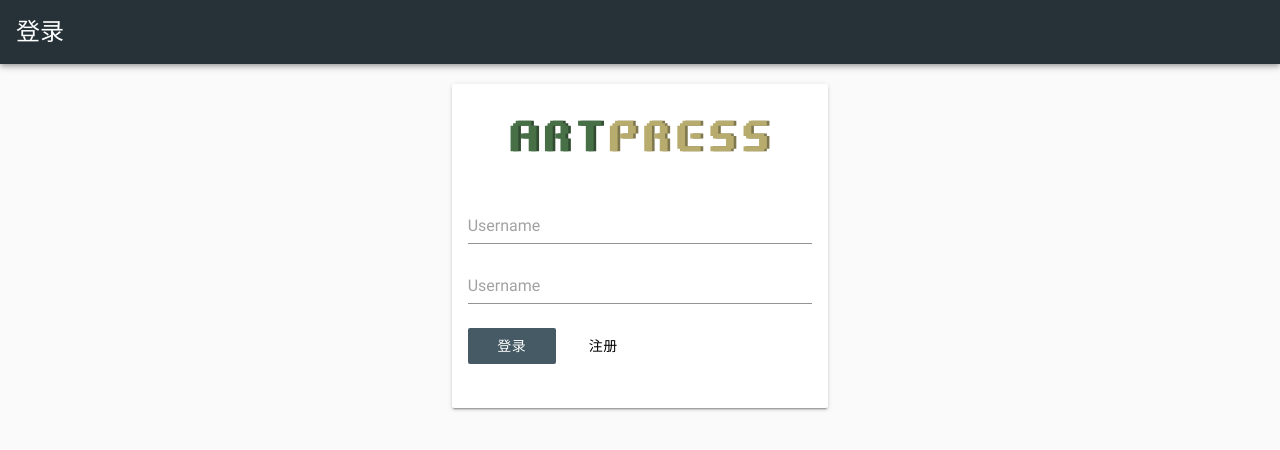
After one commit to JiangCX3/ArtPress, a Django app: page /ap-manager/user/login/ in a window 1280 px wide. The commit adds this page. Shown: the top 450 px of the page. Run offline with Django 3.2, Linux system fonts and the light colour scheme.

Commit message:
创建login

```diff
--- a/ArtPress/settings.py
+++ b/ArtPress/settings.py
@@ -109,15 +109,15 @@ AUTH_PASSWORD_VALIDATORS = [
 # Internationalization
 # https://docs.djangoproject.com/en/2.2/topics/i18n/
 
-LANGUAGE_CODE = 'en-us'
+LANGUAGE_CODE = 'zh-hans'
 
-TIME_ZONE = 'UTC'
+TIME_ZONE = 'Asia/Shanghai'
 
 USE_I18N = True
 
 USE_L10N = True
 
-USE_TZ = True
+USE_TZ = False
 
 # Static files (CSS, JavaScript, Images)
 # https://docs.djangoproject.com/en/2.2/howto/static-files/
--- a/ArtPress/templates/Manager/home.html
+++ b/ArtPress/templates/Manager/home.html
@@ -1,4 +1,4 @@
-{% extends "Manager/panel_template.html" %}
+{% extends "Manager/page_templates/panel_template.html" %}
 
 {% block title %} 控制面板 {% endblock %}
 {% block bar-title %} 控制面板 {% endblock %}
--- /dev/null
+++ b/ArtPress/templates/Manager/login.html
@@ -0,0 +1,32 @@
+{% extends "Manager/page_templates/login_template.html" %}
+
+{% block title %} 登录 {% endblock %}
+{% block bar-title %} 登录 {% endblock %}
+
+{% block content %}
+<div class="mdui-row">
+  <div class="mdui-col-xs-4 mdui-col-offset-xs-4">
+    <div class="mdui-card" style="padding: 20px 0">
+      <div class="mdui-card-header">
+        <img src="/static/images/logo-full.svg" width="260" class="mdui-center">
+      </div>
+      <div class="mdui-card-content">
+        <form action="/">
+          <div class="mdui-textfield">
+            <input class="mdui-textfield-input" type="text" placeholder="Username"/>
+          </div>
+          <div class="mdui-textfield">
+            <input class="mdui-textfield-input" type="password" placeholder="Username"/>
+          </div>
+          <div class="mdui-textfield">
+            <button class="mdui-btn mdui-color-theme-700 mdui-ripple">登录</button>
+            <button class="mdui-btn mdui-ripple">注册</button>
+          </div>
+        </form>
+      </div>
+    </div>
+
+  </div>
+</div>
+
+{% endblock %}
--- /dev/null
+++ b/ArtPress/templates/Manager/page_templates/login_template.html
@@ -0,0 +1,35 @@
+<!DOCTYPE html>
+<html lang="en">
+<head>
+  <meta charset="UTF-8">
+  <title>ArtPress - {% block title %} TITLE {% endblock %}</title>
+
+  <link rel="stylesheet" href="/static/manager/css/mdui.min.css">
+  <script src="/static/manager/js/mdui.min.js"></script>
+  <meta name="viewport" content="width=device-width, initial-scale=1, maximum-scale=1, user-scalable=no">
+</head>
+
+<script>
+    var inst = new mdui.Drawer("#drawer");
+</script>
+
+<body class="mdui-theme-primary-blue-grey mdui-theme-accent-green mdui-color-grey-50">
+
+<!--顶部条-->
+<div class="mdui-appbar">
+  <div class="mdui-toolbar mdui-color-theme-900">
+    <a href="/ap-manager/home" class="mdui-typo-headline">
+      {% block bar-title %} TITLE {% endblock %}
+    </a>
+  </div>
+</div>
+
+<div class="mdui-container">
+  <div style="padding: 20px 0">
+    {% block content %}
+    <p>base</p>
+    {% endblock %}
+  </div>
+</div>
+</body>
+</html>
--- a/ArtPress/urls.py
+++ b/ArtPress/urls.py
@@ -25,4 +25,7 @@ urlpatterns = [
 
     path('ap-manager/', Manager.views.ap_manager),
     path('ap-manager/home/', Manager.views.home),
+    path('ap-manager/user/out/', Manager.views.out),
+    path('ap-manager/user/login/', Manager.views.login),
+    path('ap-manager/user/register/', Manager.views.register),
 ]
--- a/Manager/views.py
+++ b/Manager/views.py
@@ -1,3 +1,4 @@
+from django.contrib.auth import logout
 from django.http import HttpResponseRedirect
 from django.shortcuts import render
 
@@ -9,7 +10,24 @@ def ap_manager(request):
 
 
 def home(request):
-    print(request.user)
+
     return render(request, 'Manager/home.html', {
         "user": request.user,
     })
+
+def out(request):
+    logout(request)
+    return HttpResponseRedirect("/user/login/")
+
+def login(request):
+
+    return render(request, 'Manager/login.html', {
+        "user": request.user,
+    })
+
+
+def register(request):
+
+    return render(request, 'Manager/register.html', {
+        "user": request.user,
+    })
```
Also changed, not shown: ArtPress/static/images/logo-full.svg (added), ArtPress/templates/Manager/page_templates/panel_template.html (renamed from ArtPress/templates/Manager/panel_template.html), 1 other file.
